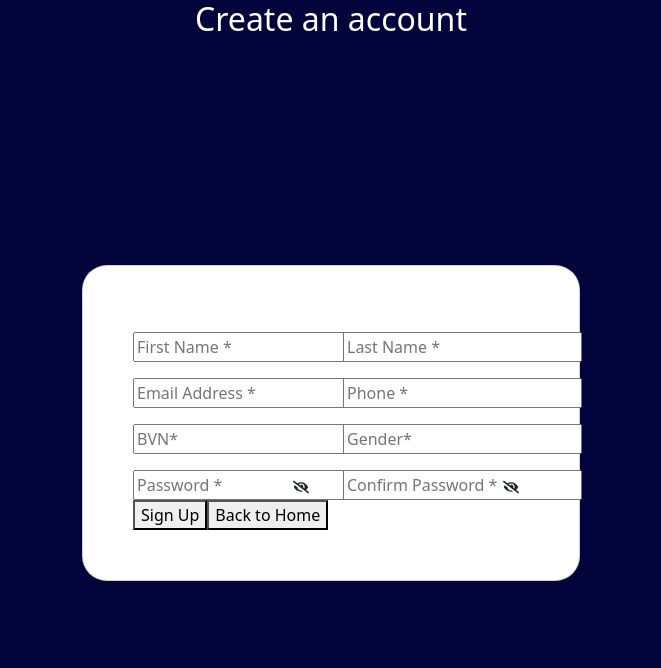
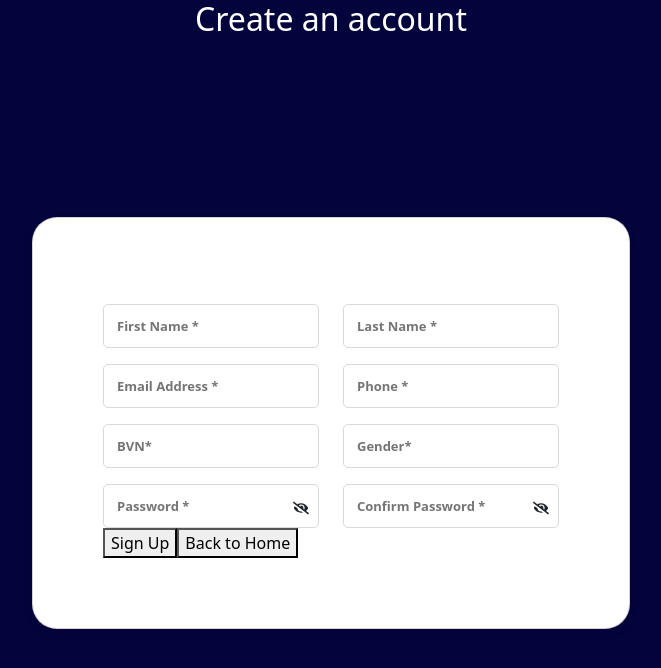
Before and after one commit to ADEDANCE/OUTLET-RUSH, a React (Vite) app: page /SignupBuyer in a window 1280 px wide. Shown: the top 668 px of the page, without its empty margins (309-970 px from the left). Built offline with nearby package versions, Linux system fonts and the light colour scheme.

Commit message:
Add some styles

```diff
--- a/src/style/style.css
+++ b/src/style/style.css
@@ -48,10 +48,22 @@ nav {
 
 .signup-card {
     border-radius: 25px !important;
-    padding: 50px;
+    padding: 70px;
     margin: auto;
     background-color: #ffffff !important;
-    max-width: 498px;
+    max-width: 598px;
     width: 100%;
     box-shadow: 0px 4px 8px rgba(0, 0, 0, 0.1);
 }
+
+.input-field {
+    width: 100%;
+    height: 44px;
+    padding: 14px 13px 14px 13px !important;
+    gap: 10px;
+    border-radius: 5px 5px 5px 5px;
+    border: 1px solid #D9D9D9;
+    font-size: 13px !important;
+    font-weight: 600 !important;
+    color:rgb(24, 23, 23) !important;
+}
```
